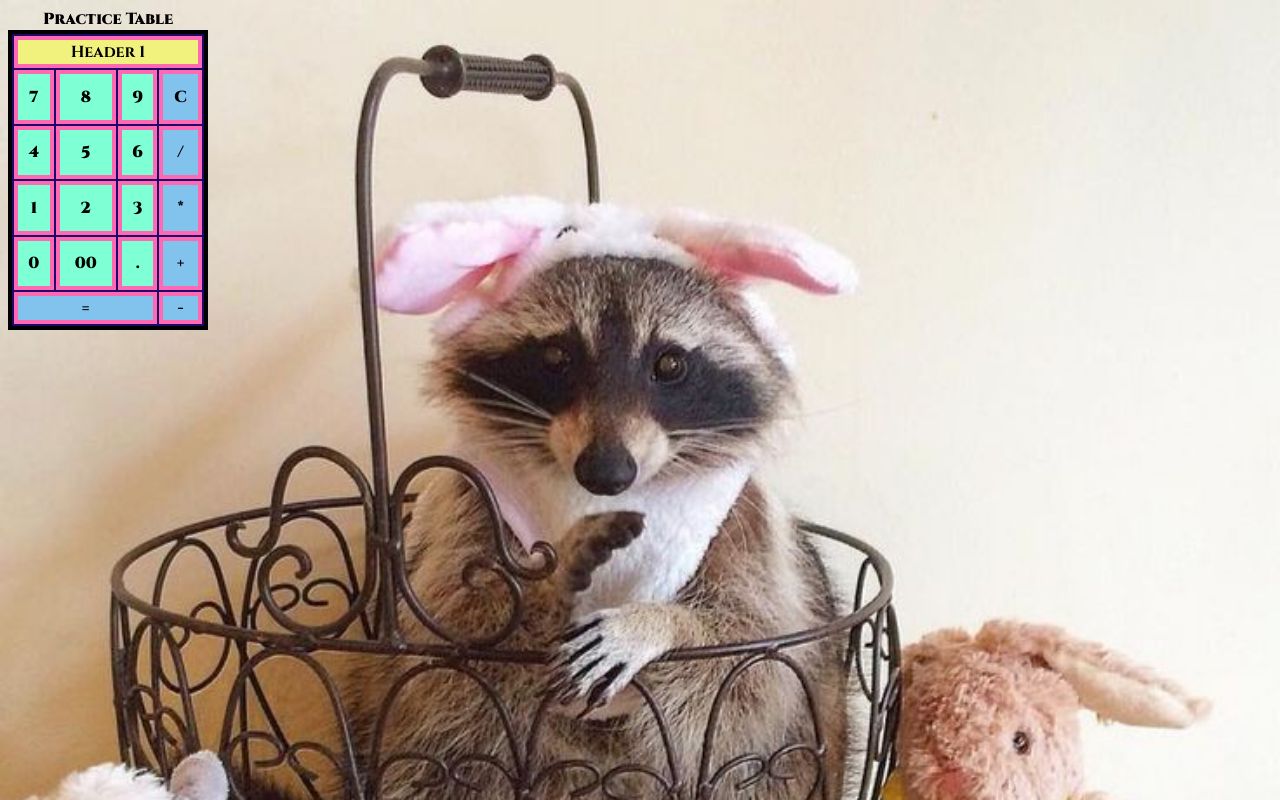
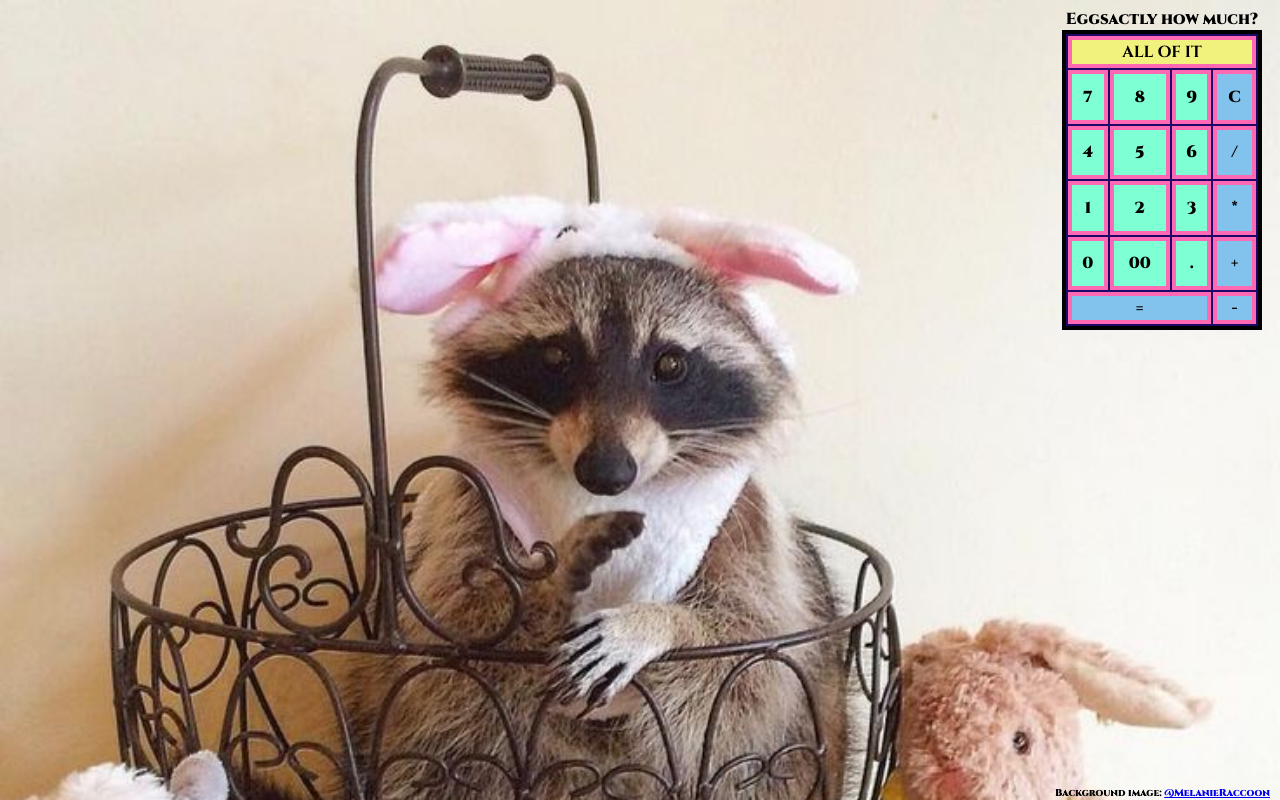
Before and after one commit to LuLuLuann/calculator, a plain HTML site: page table.html in a window 1280 px wide. Drawn offline with Linux system fonts and the light colour scheme; a web font is replaced by a local one.

Commit message:
added bkgd image credit & comments. changed table caption

```diff
--- a/styles.css
+++ b/styles.css
@@ -7,6 +7,7 @@ body {
   background-size: cover;
   font-family: "Cinzel";
   font-weight: 900;
+  margin-left: auto;
 }
 
 td,
@@ -17,17 +18,25 @@ th {
 table {
   /* border collapse gets rid of the spacing between the cells
     border-collapse:collapse; */
+
   background-color: rgb(32, 6, 105);
   width: 200px;
   height: 300px;
   text-align: center;
   border: 4px solid black;
+  margin-right:10px;
 }
 
-hd:hover {
-  background-color: lightcoral;
-  color: white;
-}
+
+  /* Example code of how to put an image as a background for the actual calculator -- insert this code under "table" on this css sheet */
+
+  /*background-image: url(/examples/calculator/images/thor.jpeg);
+  background-size: cover;
+    background-color: rgba(255, 255, 255, 0.5);
+    background-blend-mode: lighten; */
+
+    /* the background-color works as a filter between the img and the table content */
+
 
 th {
   /* width:100%;  didn't work to make the cell as long as all 3 columns*/
@@ -45,3 +54,11 @@ td:hover {
 .operators {
   background-color: rgb(130, 195, 238);
 }
+
+footer{
+  position: absolute;
+  bottom: 0;
+  right:0;
+  padding-right:10px;
+  font-size: 10px;
+}
--- a/table.html
+++ b/table.html
@@ -9,17 +9,16 @@
 <link rel="preconnect" href="https://fonts.gstatic.com" crossorigin>
 <link href="https://fonts.googleapis.com/css2?family=Agu+Display&family=Cinzel:wght@400..900&display=swap" rel="stylesheet">
 
-<title>Document</title>
-  </head>
-  <body>
-    <table>
+<link rel="author" href="humans.txt" />
+
+    <table align="right">
       <caption>
-        Practice Table
+        Eggsactly how much?
       </caption>
       <thead>
         <tr>
             <!-- th colspan will make the column the width of columns it needs to be, how many columns wide -->
-          <th colspan="4">Header 1</th>
+          <th colspan="4">ALL OF IT</th>
           <!-- <th>Header2</th>
           <th>Header3</th> -->
         </tr>
@@ -58,5 +57,6 @@
         </tr>
       </tfoot>
     </table>
-  </body>
+
+<footer>Background image: <a href="https://www.instagram.com/melanieraccoon/">@MelanieRaccoon</a></footer></body>
 </html>
```
